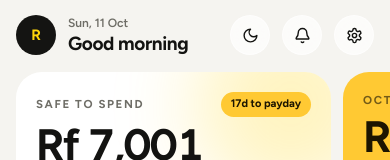
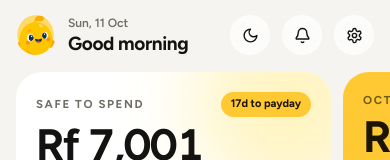
Before and after one commit to nooryoosuf/mino-budget-app, a React (Vite) app: page / in a window 390 px wide. Both pictures are taken after a click on the button "Start fresh". Shown: the top 160 px of the page. Built offline with nearby package versions, Linux system fonts and the light colour scheme.

Commit message:
Mobile header shows Mino mascot instead of initial avatar

```diff
--- a/src/components/Shell.tsx
+++ b/src/components/Shell.tsx
@@ -8,7 +8,7 @@ import type { Store } from '../lib/store';
 import type { TxnType } from '../lib/types';
 import QuickAdd from './QuickAdd';
 import ImportWizard from './ImportWizard';
-import { Avatar, SheetHandle } from './ui';
+import { SheetHandle } from './ui';
 
 export type Tab = 'overview' | 'txns' | 'budgets' | 'insights' | 'goals' | 'settings';
 export type QuickKind = 'expense' | 'income' | 'transfer' | 'import';
@@ -91,7 +91,7 @@ export default function Shell({ store, tab, setTab, dark, setDark, children }: {
         <main className="mx-auto min-w-0 w-full max-w-[480px] flex-1 px-4 pb-44 pt-[max(0.9rem,env(safe-area-inset-top))] md:max-w-none md:px-0 md:pt-0">
           {/* app header */}
           <header className="mb-4 flex items-center gap-3 md:hidden">
-            <Avatar name={name || 'R'} />
+            <img src={`${import.meta.env.BASE_URL}mino-circle.png`} alt="Mino" className="h-10 w-10 shrink-0 rounded-full" />
             <div className="min-w-0 flex-1">
               <p className="text-[12px] font-semibold text-[var(--muted)]">{today}</p>
               <h1 className="track-tight truncate text-[19px] font-bold leading-tight">
```
